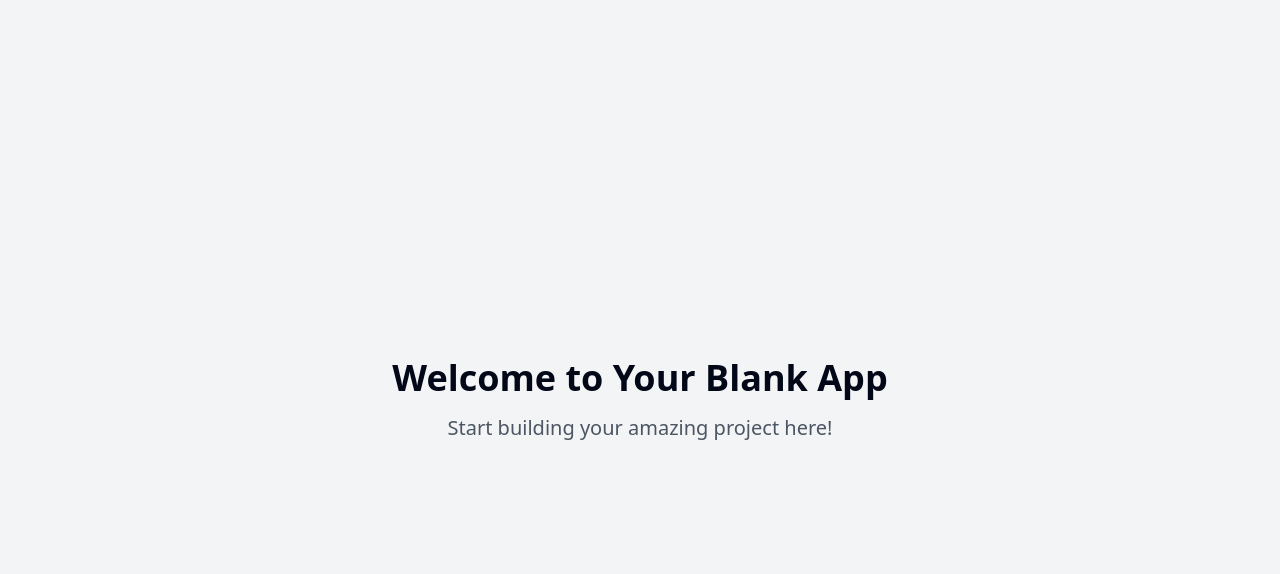
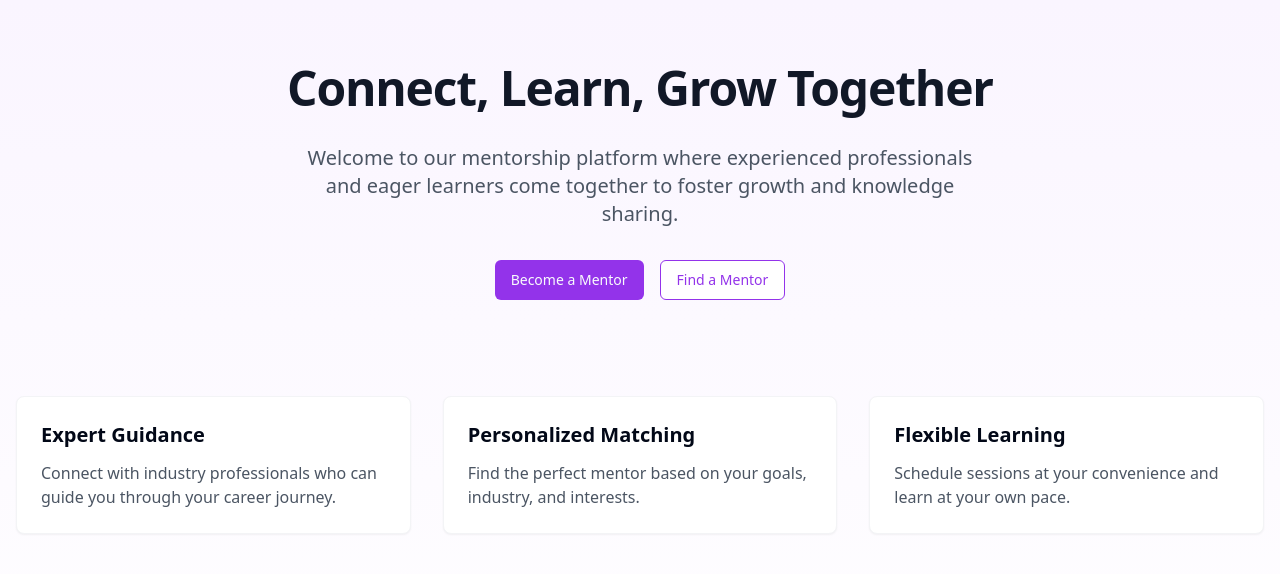
Before and after one commit to ICONTok/thrive-connect, a React (Vite) app: page / in a window 1280 px wide. Shown: the top 574 px of the page. Built offline with nearby package versions, Linux system fonts and the light colour scheme.

Commit message:
Implement user idea
This commit implements the user's idea.  Further details are not provided in this commit message.

```diff
--- a/src/pages/Index.tsx
+++ b/src/pages/Index.tsx
@@ -1,11 +1,58 @@
-// Update this page (the content is just a fallback if you fail to update the page)
+
+import { Button } from "@/components/ui/button";
+import { useNavigate } from "react-router-dom";
 
 const Index = () => {
+  const navigate = useNavigate();
+
   return (
-    <div className="min-h-screen flex items-center justify-center bg-gray-100">
-      <div className="text-center">
-        <h1 className="text-4xl font-bold mb-4">Welcome to Your Blank App</h1>
-        <p className="text-xl text-gray-600">Start building your amazing project here!</p>
+    <div className="min-h-screen bg-gradient-to-b from-purple-50 to-white">
+      <div className="container mx-auto px-4 py-16">
+        <div className="text-center space-y-8">
+          <h1 className="text-5xl font-bold text-gray-900 tracking-tight">
+            Connect, Learn, Grow Together
+          </h1>
+          <p className="text-xl text-gray-600 max-w-2xl mx-auto">
+            Welcome to our mentorship platform where experienced professionals and eager learners come together to foster growth and knowledge sharing.
+          </p>
+          <div className="flex gap-4 justify-center">
+            <Button
+              onClick={() => navigate("/mentor-signup")}
+              className="bg-purple-600 hover:bg-purple-700"
+            >
+              Become a Mentor
+            </Button>
+            <Button
+              onClick={() => navigate("/mentee-signup")}
+              variant="outline"
+              className="border-purple-600 text-purple-600 hover:bg-purple-50"
+            >
+              Find a Mentor
+            </Button>
+          </div>
+        </div>
+
+        {/* Features Section */}
+        <div className="mt-24 grid md:grid-cols-3 gap-8">
+          <div className="p-6 bg-white rounded-lg shadow-sm border border-gray-100">
+            <h3 className="text-xl font-semibold mb-3">Expert Guidance</h3>
+            <p className="text-gray-600">
+              Connect with industry professionals who can guide you through your career journey.
+            </p>
+          </div>
+          <div className="p-6 bg-white rounded-lg shadow-sm border border-gray-100">
+            <h3 className="text-xl font-semibold mb-3">Personalized Matching</h3>
+            <p className="text-gray-600">
+              Find the perfect mentor based on your goals, industry, and interests.
+            </p>
+          </div>
+          <div className="p-6 bg-white rounded-lg shadow-sm border border-gray-100">
+            <h3 className="text-xl font-semibold mb-3">Flexible Learning</h3>
+            <p className="text-gray-600">
+              Schedule sessions at your convenience and learn at your own pace.
+            </p>
+          </div>
+        </div>
       </div>
     </div>
   );
```
